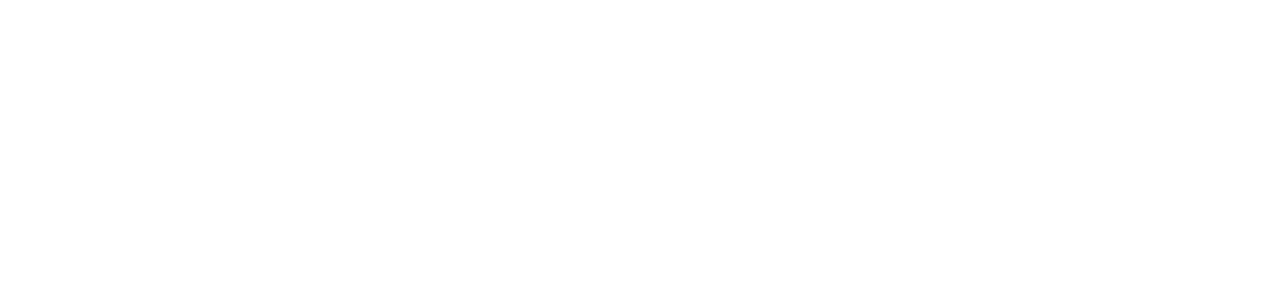
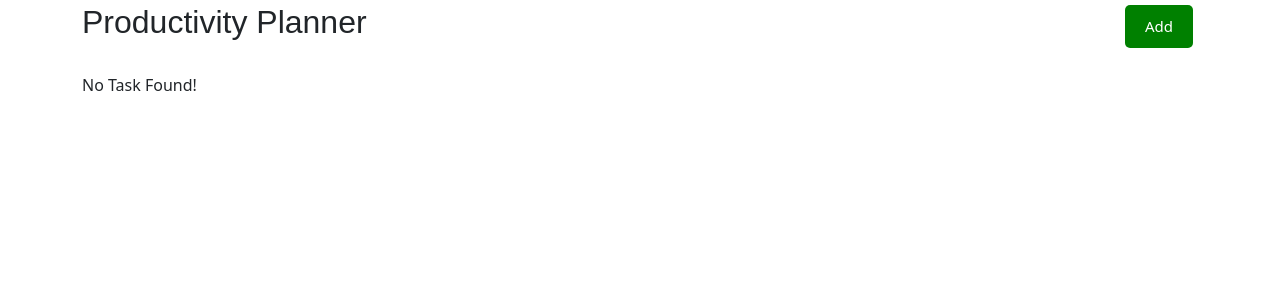
Before and after one commit to somunachima/productivity-planner, a React (Create React App) app: page / in a window 1280 px wide. Shown: the top 300 px of the page. Built offline with nearby package versions, Linux system fonts and the light colour scheme.

Commit message:
add html for the header and add task button

```diff
--- a/src/App.js
+++ b/src/App.js
@@ -18,6 +18,22 @@
             setloading(false);
         }, 3500);
     }, []);
+    return (
+      <>
+        <div className="container">
+          {/* App Header */}
+          <Header showForm={() => setShowAddTask(!showAddTask)} changeTextAndColor={showAddTask} />
+          {/* Revealing the Add Task Form */}
+          {showAddTask && <AddTask onSave={addTask} />}
 
+          {/* Displaying Tasks */}
+          {
+            tasks.length > 0 ?
+              (<Tasks tasks={tasks} />) :
+              ('No Task Found!')
+          }
+        </div>
+      </>
+  )
 }
 export default App;
```
